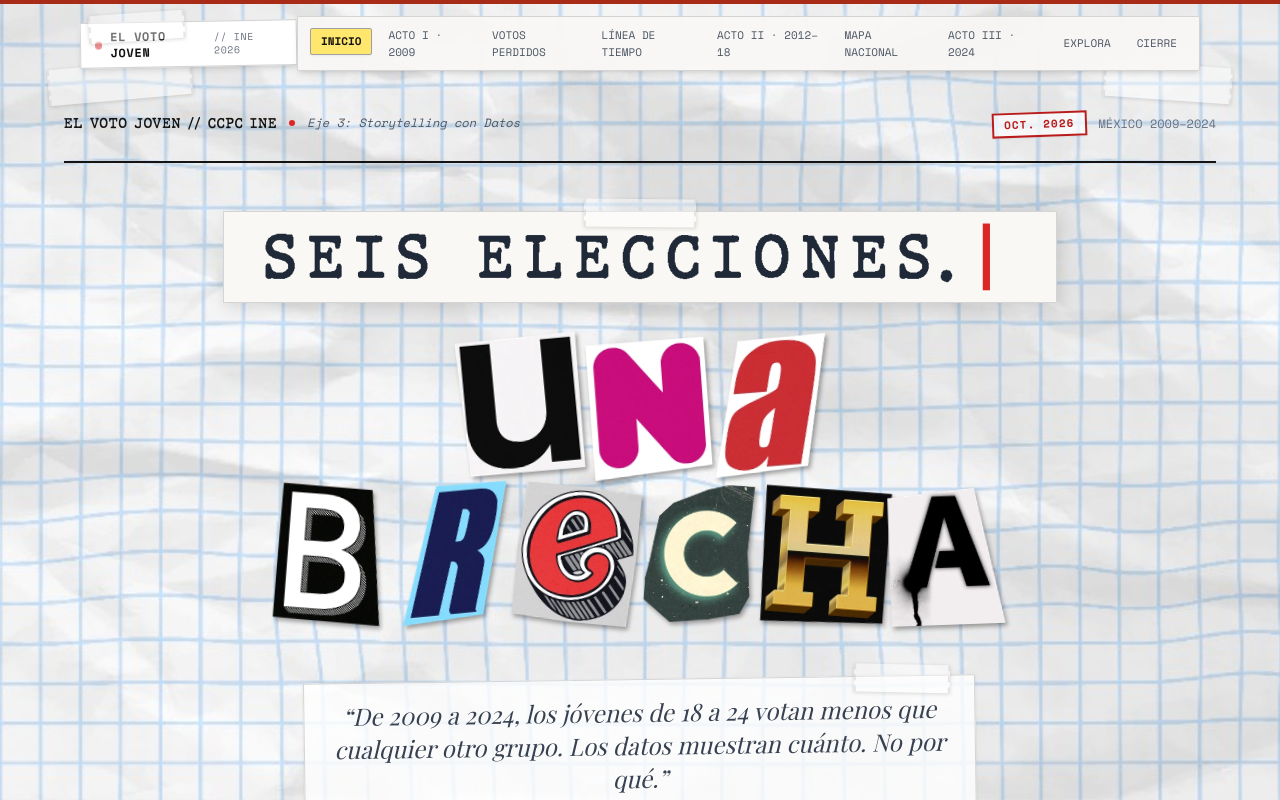
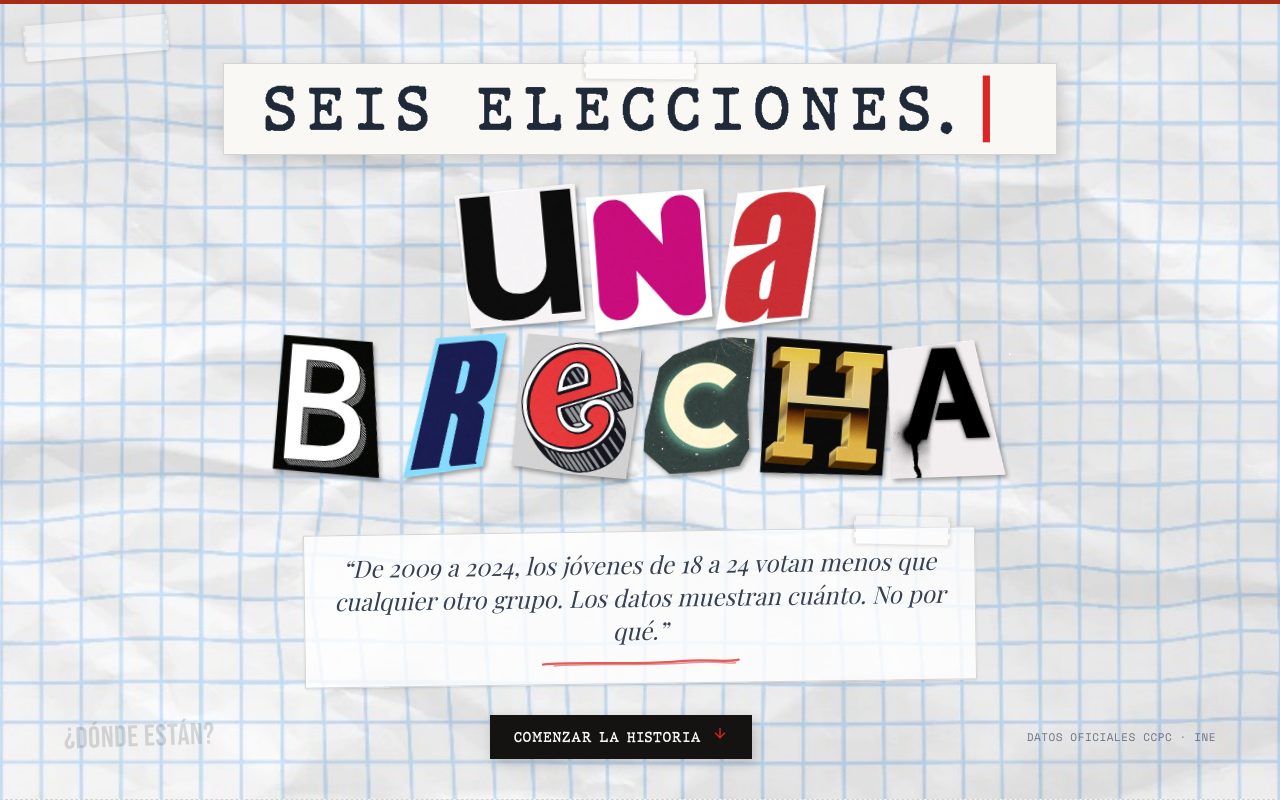
Before and after one commit to tokioohh/HackatonINE2026, a Next.js app: page / in a window 1280 px wide. Shown: the top 800 px of the page. Built offline with nearby package versions, Linux system fonts and the light colour scheme; a web font is replaced by a local one.

Commit message:
style: Retirar barra superior y cabecera del hero para acabado limpio estilo Oskar

```diff
--- a/src/app/page.tsx
+++ b/src/app/page.tsx
@@ -1,5 +1,4 @@
 import { ProgressBar } from "@/components/ui/ProgressBar";
-import { Nav } from "@/components/ui/Nav";
 import { HeroSection } from "@/components/acts/HeroSection";
 import { ActOne } from "@/components/acts/ActOne";
 import { StatsSentence } from "@/components/acts/StatsSentence";
@@ -17,45 +16,42 @@ import { Footer } from "@/components/ui/Footer";
 export default function Home() {
   return (
     <main className="relative min-h-screen">
-      {/* 1. Barra de progreso de lectura superior */}
+      {/* 1. Barra de progreso de lectura superior minimalista */}
       <ProgressBar />
 
-      {/* 2. Navegación fijada con pestañas de libreta */}
-      <Nav />
-
-      {/* 3. Hero: "SEIS ELECCIONES. UNA BRECHA." */}
+      {/* 2. Hero limpio y espacioso: "SEIS ELECCIONES. UNA BRECHA." */}
       <HeroSection />
 
-      {/* 4. Acto 1: 2009 — La Brecha */}
+      {/* 3. Acto 1: 2009 — La Brecha */}
       <ActOne />
 
-      {/* 5. Sentencia Estadística: En 6 elecciones, de 15/100 a 13/100 */}
+      {/* 4. Sentencia Estadística: En 6 elecciones, de 15/100 a 13/100 */}
       <StatsSentence />
 
-      {/* 6. Escenario Hipotético: El Contador de Votos Perdidos (~1.2M) */}
+      {/* 5. Escenario Hipotético: El Contador de Votos Perdidos (~1.2M) */}
       <LostVotesEstimate />
 
-      {/* 7. Línea del Tiempo con SCROLL LATERAL (2009–2024) */}
+      {/* 6. Línea del Tiempo con SCROLL LATERAL (2009–2024) */}
       <HorizontalTimeline />
 
-      {/* 8. Acto 2: 2012–2018–2024 — El Vaivén Presidencial */}
+      {/* 7. Acto 2: 2012–2018–2024 — El Vaivén Presidencial */}
       <ActTwo />
 
-      {/* 9. Mapa Nacional Interactivo (Participación Juvenil por Estado) */}
+      {/* 8. Mapa Nacional Interactivo (Participación Juvenil por Estado) */}
       <div className="max-w-6xl mx-auto px-4 sm:px-8 md:px-14">
         <MexicoMap />
       </div>
 
-      {/* 10. Acto 3: 2021–2024 — La Persistencia (3 Preguntas Clave) */}
+      {/* 9. Acto 3: 2021–2024 — La Persistencia (3 Preguntas Clave) */}
       <ActThree />
 
-      {/* 11. BigStat: 13 de cada 100 con la Matriz Gráfica 10x10 */}
+      {/* 10. BigStat: 13 de cada 100 con la Matriz Gráfica 10x10 */}
       <BigStat />
 
-      {/* 12. Explorador Censal Interactivo por Grupos de Edad */}
+      {/* 11. Explorador Censal Interactivo por Grupos de Edad */}
       <ExplorerSection />
 
-      {/* 13. Franja fotográfica documental: Materiales Electorales INE */}
+      {/* 12. Franja fotográfica documental: Materiales Electorales INE */}
       <div className="relative h-[40vh] min-h-[280px] overflow-hidden border-y border-dashed border-neutral-300">
         <img
           src="/images/elecciones-federales-de-mexico-de-2024-18.jpg"
@@ -68,13 +64,13 @@ export default function Home() {
         </div>
       </div>
 
-      {/* 14. Manifiesto de Conciencia Cívica: ¿La séptima? Depende de ti */}
+      {/* 13. Manifiesto de Conciencia Cívica: ¿La séptima? Depende de ti */}
       <ConcienciaSection />
 
-      {/* 15. Llamado a la Acción y Datos Abiertos INE */}
+      {/* 14. Llamado a la Acción y Datos Abiertos INE */}
       <CtaSection />
 
-      {/* 16. Footer Final Aislado: TU VOTO TAMBIÉN VALE + Créditos Oficiales */}
+      {/* 15. Footer Final Aislado: TU VOTO TAMBIÉN VALE + Créditos Oficiales */}
       <Footer />
     </main>
   );
--- a/src/components/acts/HeroSection.tsx
+++ b/src/components/acts/HeroSection.tsx
@@ -10,38 +10,16 @@ export function HeroSection() {
   return (
     <section
       id="hero"
-      className="relative min-h-screen w-full text-[#111110] px-4 sm:px-8 md:px-14 pt-24 pb-12 flex flex-col justify-between notebook-canvas overflow-hidden border-b border-dashed border-neutral-300"
+      className="relative h-screen min-h-[640px] w-full text-[#111110] px-4 sm:px-8 md:px-14 py-8 flex flex-col justify-between notebook-canvas overflow-hidden border-b border-dashed border-neutral-300"
     >
-      {/* Cintas adhesivas en las esquinas superiores */}
-      <ScotchTape className="top-16 left-6 sm:left-12 w-28 sm:w-36 h-7 sm:h-9" tilt="-5deg" />
-      <ScotchTape className="top-16 right-6 sm:right-12 w-24 sm:w-32 h-7 sm:h-9" tilt="4deg" />
+      {/* Scotch tape en la esquina superior izquierda como en la rama Oskar */}
+      <ScotchTape className="top-5 left-6 w-28 sm:w-36 h-7 sm:h-9" tilt="-5deg" />
 
-      {/* ═══ MASTHEAD / CABECERA DE CUADERNO / EXPEDIENTE ═══ */}
-      <div className="relative z-10 max-w-6xl mx-auto w-full pt-4 pb-6 border-b-2 border-[#141312]">
-        <div className="flex items-baseline justify-between flex-wrap gap-3">
-          <div className="flex items-center gap-3">
-            <span className="font-typewriter text-xs sm:text-sm text-[#141312] font-bold tracking-[0.2em] uppercase">
-              EL VOTO JOVEN // CCPC INE
-            </span>
-            <span className="hidden sm:inline-block w-1.5 h-1.5 rounded-full bg-[#DC2626]" />
-            <span className="hidden sm:inline-block font-mono text-xs text-[#4B5563] italic">
-              Eje 3: Storytelling con Datos
-            </span>
-          </div>
-
-          <div className="flex items-center gap-3">
-            <span className="inline-block font-mono text-[11px] font-bold uppercase tracking-widest text-[#B91C1C] border-2 border-[#B91C1C] px-2.5 py-0.5 rotate-[-2deg] bg-white/70 shadow-xs">
-              OCT. 2026
-            </span>
-            <span className="font-mono text-xs text-[#6B7280]">
-              MÉXICO 2009–2024
-            </span>
-          </div>
-        </div>
-      </div>
+      {/* Espaciador superior limpio para aire visual */}
+      <div className="pt-4" />
 
       {/* ═══ CENTRO: TITULAR PRINCIPAL DE DEV CON ESTILO OSKAR ═══ */}
-      <div className="my-auto z-10 max-w-6xl mx-auto w-full py-12 flex flex-col items-center justify-center text-center">
+      <div className="my-auto z-10 max-w-5xl mx-auto w-full flex flex-col items-center justify-center text-center">
         <motion.div
           initial={{ opacity: 0, scale: 0.97 }}
           animate={{ opacity: 1, scale: 1 }}
@@ -89,7 +67,7 @@ export function HeroSection() {
       </div>
 
       {/* ═══ PIE DEL HERO: CTA + ESTÉNCIL ═══ */}
-      <div className="relative z-10 max-w-6xl mx-auto w-full pt-6 flex flex-col sm:flex-row justify-between items-center gap-4">
+      <div className="relative z-10 max-w-6xl mx-auto w-full pt-4 pb-2 flex flex-col sm:flex-row justify-between items-center gap-4">
         {/* Esténcil de protesta al margen */}
         <div
           className="font-poster text-2xl sm:text-3xl text-[#141312]/15 tracking-widest uppercase rotate-[-2deg] select-none"
--- a/src/components/acts/HorizontalTimeline.tsx
+++ b/src/components/acts/HorizontalTimeline.tsx
@@ -171,8 +171,8 @@ export function HorizontalTimeline() {
     <section ref={containerRef} id="timeline" className="relative h-[500vh]">
       {/* Contenedor fijo a pantalla completa durante el scroll */}
       <div className="sticky top-0 h-screen overflow-hidden flex flex-col justify-between notebook-canvas border-b border-dashed border-neutral-300">
-        {/* Cabecera superior fijada con suficiente padding-top para librar el Nav fijo */}
-        <div className="relative z-20 pt-20 sm:pt-24 px-4 sm:px-8 md:px-14 flex items-center justify-between border-b border-dashed border-neutral-300/80 pb-3 bg-[#FAF8F5]/90 backdrop-blur-xs">
+        {/* Cabecera superior fijada */}
+        <div className="relative z-20 pt-8 sm:pt-10 px-4 sm:px-8 md:px-14 flex items-center justify-between border-b border-dashed border-neutral-300/80 pb-3 bg-[#FAF8F5]/90 backdrop-blur-xs">
           <div>
             <div className="flex items-center gap-2">
               <span className="urgent-tag text-[10px]">
```
